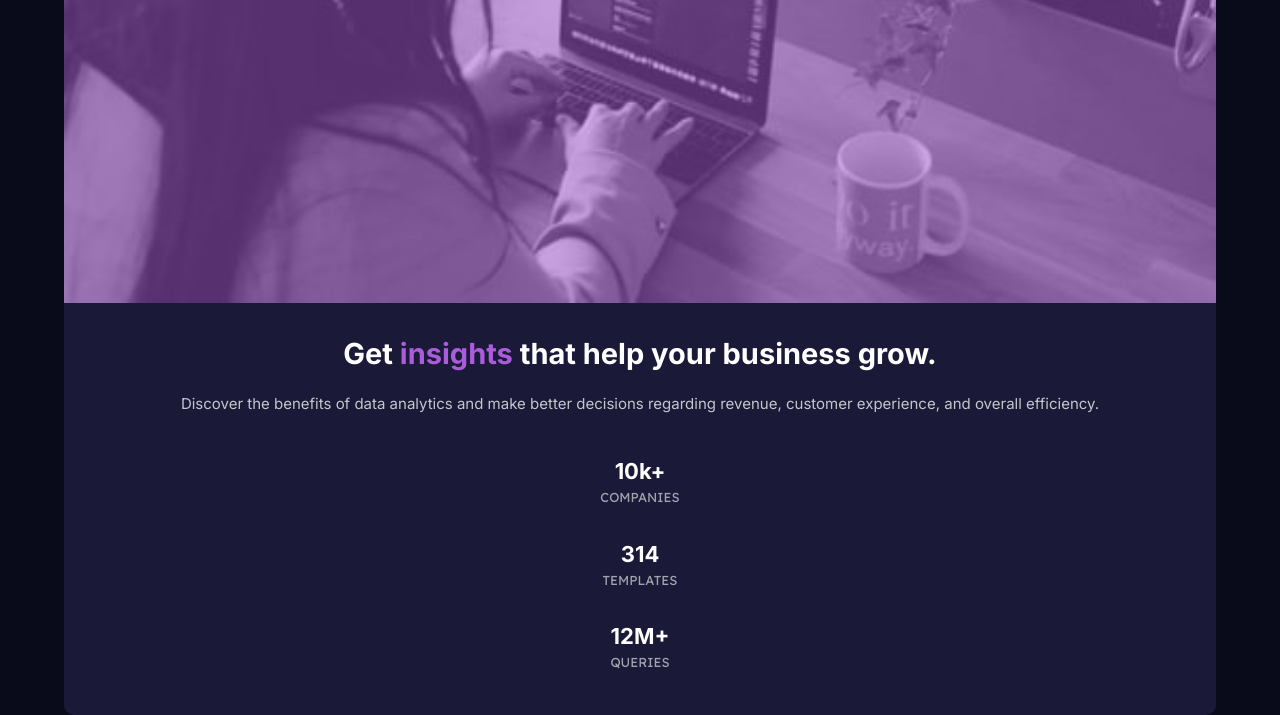
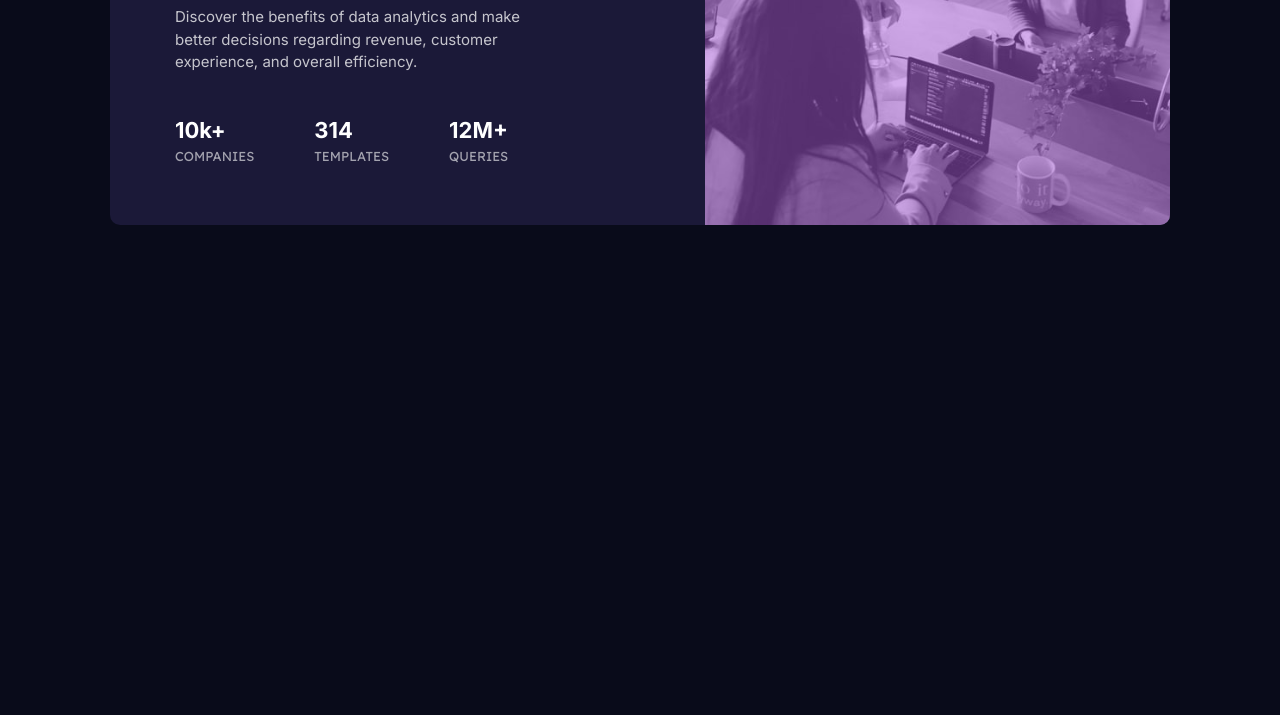
Before and after one commit to SArkar-Htet/stats-preview-card-component, a plain HTML site: page index.html in a window 1280 px wide. Shown: the part 367-1082 px from the top of the page. After the commit the page ends 800 px from the top, so only its background shows below. Drawn offline with Linux system fonts and the light colour scheme.

Commit message:
feat: add desktop viewport

```diff
--- a/app/scss/_card.scss
+++ b/app/scss/_card.scss
@@ -1,15 +1,28 @@
 .card {
-  width: 90%;
+  display: flex;
+  flex-direction: column;
+  align-items: center;
+  justify-content: center;
   background-color: $darkDesaturatedBlue;
+  max-width: 70rem;
   border-radius: 0.625rem;
   overflow: hidden;
 
   @include breakpoint-down(small) {
     margin: 20% auto;
+    width: 90%;
+  }
+
+  @include breakpoint-up(medium) {
+    flex-direction: row;
   }
 
   &__header {
     position: relative;
+    @include breakpoint-up(medium) {
+      flex: 1;
+      order: 2;
+    }
     img {
       width: 100%;
       vertical-align: middle;
@@ -25,8 +38,20 @@
     }
   }
 
+  &-content {
+    @include breakpoint-up(medium) {
+      flex: 1;
+      order: 1;
+    }
+  }
+
   &__body {
     text-align: center;
+
+    @include breakpoint-up(medium) {
+      text-align: left;
+      max-width: 390px;
+    }
   }
 
   &__title {
@@ -34,6 +59,10 @@
     color: $white;
     .highlight {
       color: $softViolet;
+    }
+
+    @include breakpoint-up(medium) {
+      font-size: 37px;
     }
   }
 
@@ -48,11 +77,25 @@
     flex-flow: column wrap;
     justify-content: center;
     align-items: center;
+
+    @include breakpoint-up(medium) {
+      flex-direction: row;
+      justify-content: flex-start;
+    }
     .stats {
       text-align: center;
       padding-top: 20px;
       padding-bottom: 10px;
       line-height: 1.5;
+
+      @include breakpoint-up(medium) {
+        text-align: left;
+
+        &:not(:last-child) {
+          padding-right: 60px;
+        }
+      }
+
       span {
         display: block;
       }
--- a/app/scss/_global.scss
+++ b/app/scss/_global.scss
@@ -31,6 +31,11 @@ body {
 
   .container {
     padding: 2rem 2.0625rem;
+
+    @include breakpoint-up(medium) {
+      padding-right: 65px;
+      padding-left: 65px;
+    }
   }
 
   .font-bold {
--- a/index.html
+++ b/index.html
@@ -32,7 +32,7 @@
       <div class="card__header--overlay"></div>
     </div>
 
-    <div class="container">
+    <div class="card-content container">
       <div class="card__body">
         <h1 class="card__title font-bold">Get <span class="highlight">insights</span> that help your business grow.</h1>
         <p class="card__text">
```
Also changed, not shown: dist/css/style.min.css, 1 other file.
